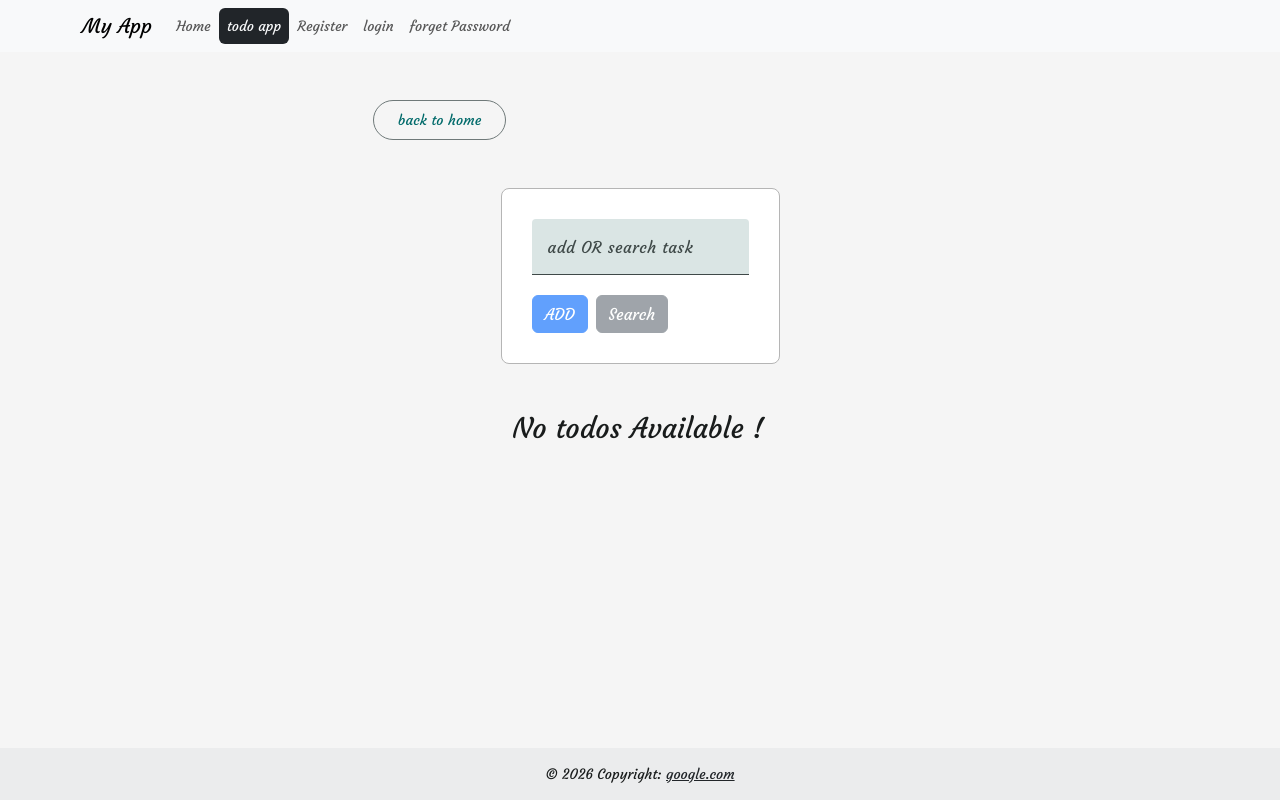
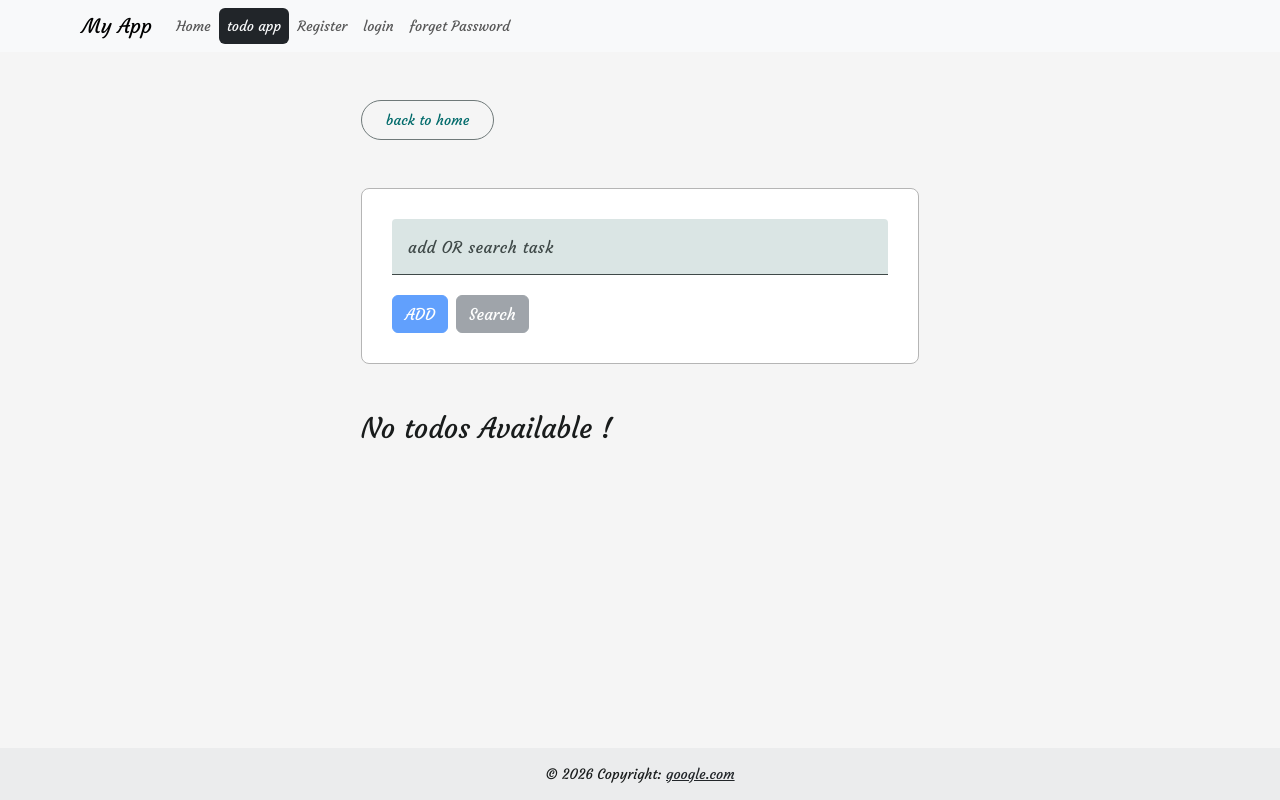
Before and after one commit to hebataha/my-angular-app, an Angular app: page /todoApp in a window 1280 px wide. Built offline with nearby package versions, Linux system fonts and the light colour scheme.

Commit message:
enhancements Todo list UI

```diff
--- a/src/app/forms/components/register/register.html
+++ b/src/app/forms/components/register/register.html
@@ -108,6 +108,5 @@
       <p class="text-danger my-2">please accept terms</p>
       }
     </div>
- <p>{{form.valid}}</p>
     <button type="submit" class="btn btn-primary" [disabled]="form.invalid">Register</button>
   </form>
--- a/src/app/todo/components/todo-item/todo-item.html
+++ b/src/app/todo/components/todo-item/todo-item.html
@@ -1,5 +1,4 @@
-<div class="container">
-    <div class="todo d-flex flex-column gap-3 mt-3 offset-lg-6 w-100">
+    <div class="todo d-flex flex-column gap-3 mt-3  w-100">
         <div class="d-flex justify-content-between align-items-center todo-details">
             <div class="todo__data">
               <p>Todo Number {{item.id }}</p>
@@ -13,4 +12,3 @@
             </div>
         </div>
     </div>
-</div>
--- a/src/app/todo/todo.html
+++ b/src/app/todo/todo.html
@@ -1,10 +1,6 @@
-<div class="container ">
 <button matButton="outlined" routerLink="/">back to home</button>
-</div>
-<div class>
-  <div classs="row">
-    <div class="col-lg-6">
-      <div class="container my-5 todo-wrapper offset-lg-6">
+
+<div class=" my-5 todo-wrapper">
   <mat-form-field class="w-100">
     <mat-label>add OR search task</mat-label>
     <input type="search" class="w-100" matInput placeholder="add task" (ngModelChange)="checkInp()"
@@ -14,21 +10,17 @@
   <button (click)="valInput()" class="btn-secondary btn mx-2" [disabled]="inputTask == ''"
     [ngClass]="{'disabled': todoArray.length <= 1}">Search</button>
   @if(showEdit){
-          <button class="btn btn-danger"  (click)="update()">update</button>
+  <button class="btn btn-danger" (click)="update()">update</button>
   }
   @if(showClear){
   <button class="btn btn-success mx-2" (click)="clear()" [disabled]="todoArray.length == 0 "> clear</button>
   }
 
-        <!--
-                <app-todo-item></app-todo-item>
-                <app-todo-item></app-todo-item> -->
+
 
 </div>
-      <!-- <div class="container offset-lg-6">
-        <h1>{{searchResult}}</h1>
-      </div> -->
-      <div class="container offset-lg-6">
+
+<div class="">
   <h4 class="text-capitalize"> {{todoArray.length ? ` todo items count : ${todoArray.length}` : ""}} </h4>
   @if(todoArray.length === 0){
   <h3>No todos Available !</h3>
@@ -38,13 +30,7 @@
 @for (item of todoArray; track $index) {
 <!-- <h1>{{item.title| json}}</h1> -->
 @if (todoArray) {
-      <app-todo-item [item]="item"
-      (itemTodo) = "handleTitle($event)"
-      (deleteItem)="deleteItem($event)"
-      [listArray]="todoArray"
-      [inputType]="inputTask"
-      > </app-todo-item> } }
-    </div>
-  </div>
-</div>
+<app-todo-item [item]="item" (itemTodo)="handleTitle($event)" (deleteItem)="deleteItem($event)" [listArray]="todoArray"
+  [inputType]="inputTask"> </app-todo-item> } }
+
 <!-- (click)="handleTitle(item)" -->
```
Lines whose indentation alone changed are shown as unchanged.
